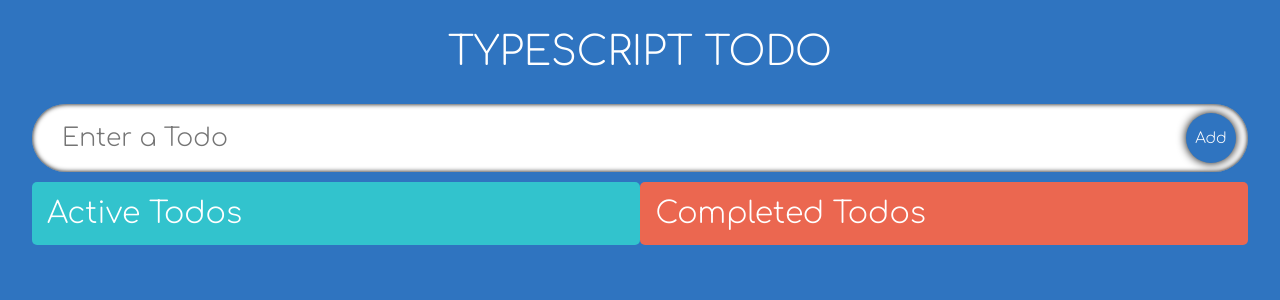
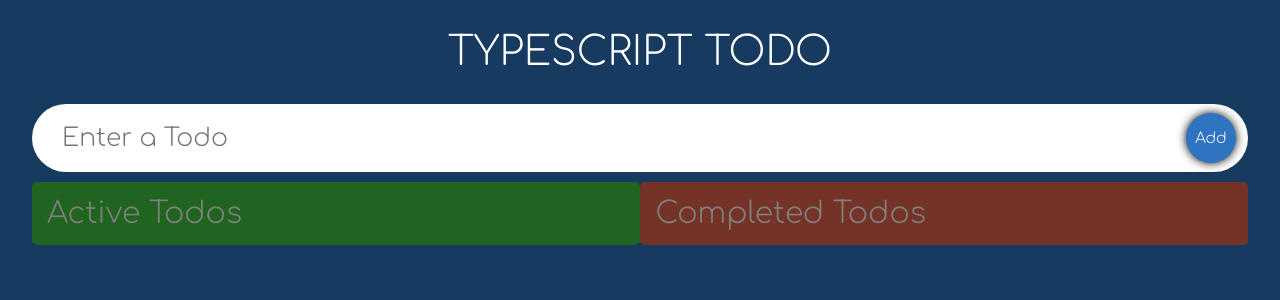
Before and after one commit to Hongseoupyun/TypeScript_ToDo, a React (Create React App) app: page / in a window 1280 px wide. Shown: the top 300 px of the page. Built offline with nearby package versions, Linux system fonts and the light colour scheme.

Commit message:
added logical approach to readme

```diff
--- a/src/components/InputField.tsx
+++ b/src/components/InputField.tsx
@@ -10,6 +10,10 @@
 export default function InputField(props: Props) {
   const { todo, setTodo, handleAdd } = props;
   const inputRef = useRef<HTMLInputElement>(null);
+
+  useEffect(() => {
+    inputRef.current?.focus();
+  }, []);
 
   return (
     <form
--- a/src/components/styles.css
+++ b/src/components/styles.css
@@ -58,7 +58,7 @@
   flex-direction: column;
   width: 47.5%;
   padding: 15px;
-  background-color: rgb(50, 195, 205);
+  background-color: rgb(64, 200, 64);
 }
 
 .dragactive {
```
Also changed, not shown: 1 other file (tests, documents, lock files or other folders).
